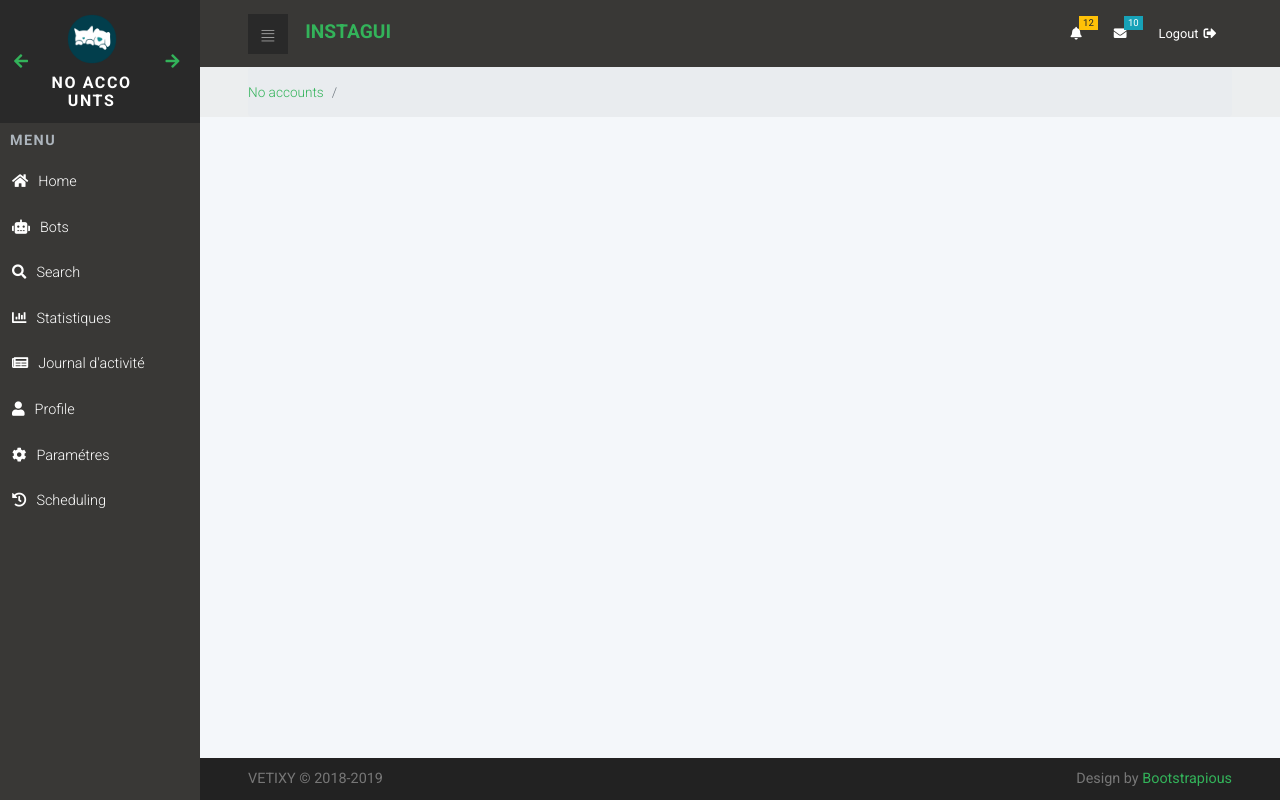
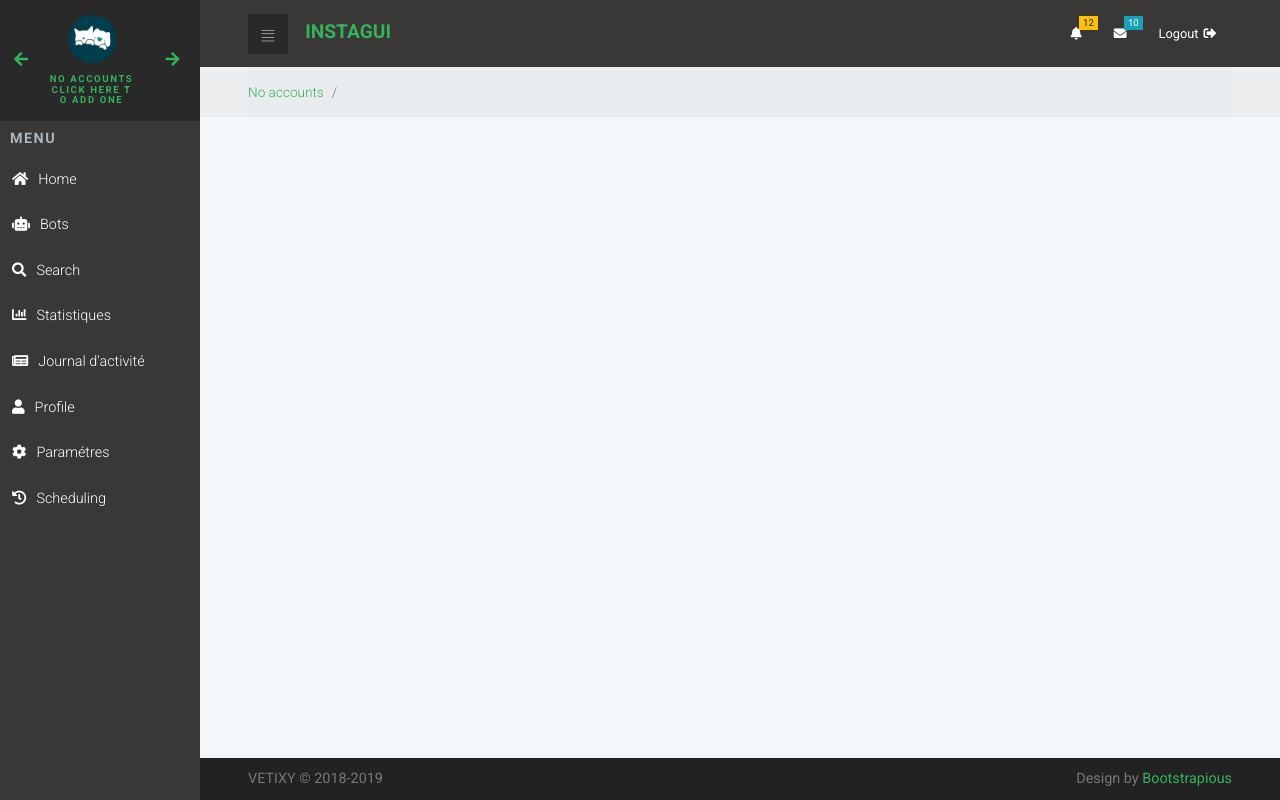
Before and after one commit to azerpas/Symfony-Instagram-API, a Symfony app: template templates/insta/index.html.twig in a window 1280 px wide. Run offline with Twig, Linux system fonts and the light colour scheme; the template is opened without the code that fills it, so the values that code supplies are empty; some libraries are stand-ins or nearby versions.

Commit message:
Quick fix User creation account, and base.html.twig, displaying no accounts add -> help

```diff
--- a/src/Entity/User.php
+++ b/src/Entity/User.php
@@ -167,7 +167,7 @@ class User implements UserInterface
     {
         return $this->accounts;
     }
-    public function setAccounts($accounts): self
+    public function setAccounts($accounts)
     {
         $this->accounts = $accounts;
     }
--- a/templates/base.html.twig
+++ b/templates/base.html.twig
@@ -52,7 +52,13 @@
                 <div class="col-7">
                 <img src="{{asset('assets/img/instagram.jpg')}}" alt="person" class="img-fluid rounded-circle">
                     {#{{ app.user.actuelAccount.username }}#}
-                    <h2 class="h5">{% if app.user.actuelAccount %} {{app.user.actuelAccount.username}} {% else %} No accounts {% endif %}</h2>
+                    <h2 class="h5">
+                        {% if app.user.actuelAccount %}
+                            {{app.user.actuelAccount.username}}
+                        {% else %}
+                            <a href="profile" style="font-size: 0.6em;">No accounts<br/> click here to add one</a>
+                        {% endif %}
+                    </h2>
                 </div>
                 <div class="col-2">
                 <a href="nextAccount"> <i class="fas fa-arrow-right"></i></a>
```
Also changed, not shown: 4 other files.
